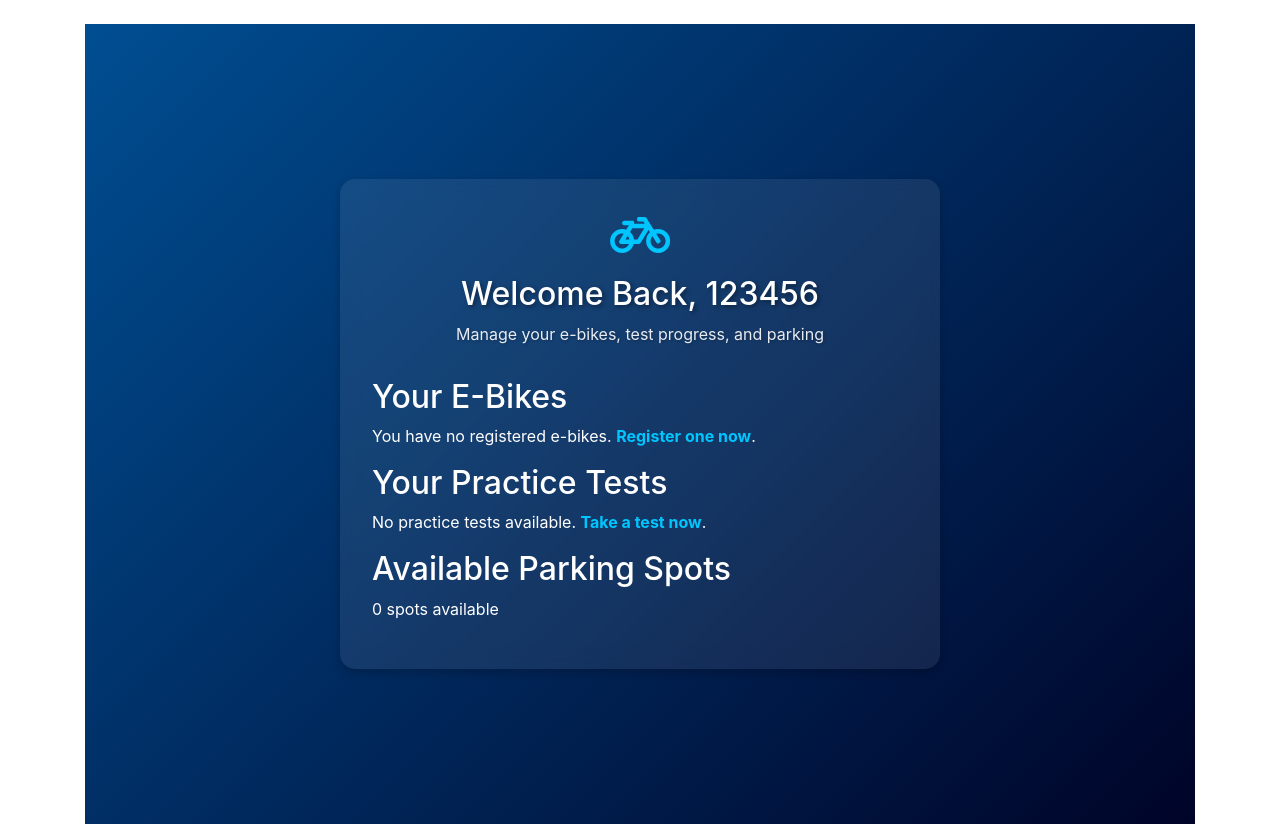
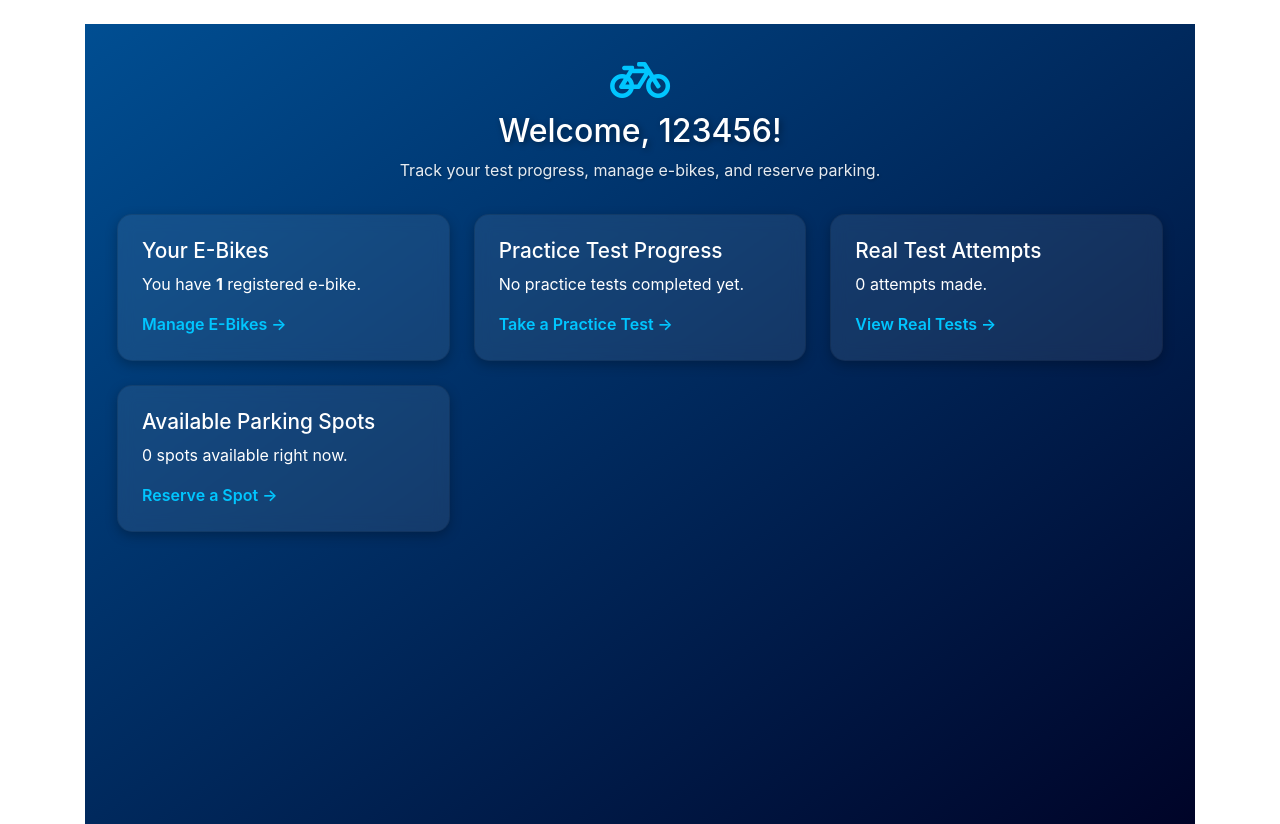
Before and after one commit to TheBlueTongue/eBikely, a Flask app: page /dashboard in a window 1280 px wide. Shown: the part 66-890 px from the top of the page. Run offline with Flask 3, Linux system fonts and the light colour scheme; a user stored in the database is signed in; some libraries are stand-ins or nearby versions.

Commit message:
started work on a parking systems aswell as updated dashboard

```diff
--- a/app.py
+++ b/app.py
@@ -145,13 +145,52 @@ def ebike_management():
     return render_template('ebike_management.html', ebikes=ebikes, form=form, passed_test=passed_test)
 
 
-@app.route('/parking_spots')
+@app.route('/reserve_spot', methods=['POST'])
 @login_required
-def parking_spots():
+def reserve_spot():
     session = SessionLocal()
-    spots = session.query(ParkingSpot).all()
+    spot_id = request.form.get('spot_id')
+    spot = session.query(ParkingSpot).get(spot_id)
+
+    if not spot or not spot.is_available:
+        flash("This spot is no longer available.", "danger")
+        session.close()
+        return redirect('/parking_spots')
+
+    # Count reserved spots in this area
+    area_spots = session.query(ParkingSpot).filter_by(area=spot.area, is_available=False).count()
+
+    if spot.area == Area.OLD_SCHOOL and area_spots >= 100:
+        flash("Old School parking is full.", "danger")
+    elif spot.area == Area.SIDE_GATE and area_spots >= 50:
+        flash("Side Gate parking is full.", "danger")
+    else:
+        spot.is_available = False
+        spot.reserved_for = current_user.id
+        spot.reservation_date = date.today()
+        session.commit()
+        flash("Spot reserved successfully!", "success")
+
     session.close()
-    return render_template('parking_spots.html', spots=spots)
+    return redirect('/parking_spots')
+
+
+@app.route('/release_spot', methods=['POST'])
+@login_required
+def release_spot():
+    session = SessionLocal()
+    spot_id = request.form.get('spot_id')
+    spot = session.query(ParkingSpot).get(spot_id)
+
+    if spot and spot.reserved_for == current_user.id:
+        spot.is_available = True
+        spot.reserved_for = None
+        spot.reservation_date = None
+        session.commit()
+        flash("Spot released.", "info")
+
+    session.close()
+    return redirect('/parking_spots')
 
 @app.route('/real_tests')
 @login_required
--- a/database_setup.py
+++ b/database_setup.py
@@ -2,6 +2,8 @@ from sqlalchemy import create_engine, Column, Integer, String, Boolean, DateTime
 from sqlalchemy.orm import declarative_base, relationship, sessionmaker
 from flask_login import UserMixin
 from datetime import datetime
+from sqlalchemy import Date, Enum
+import enum
 
 DATABASE_URL = 'sqlite:///persistent_database.db'
 
@@ -99,13 +101,19 @@ class PracticeAttempt(Base):
 
     user = relationship("User", back_populates="practice_attempts")
 
+class Area(enum.Enum):
+    OLD_SCHOOL = "Old School"
+    SIDE_GATE = "Side Gate"
+
 class ParkingSpot(Base):
     __tablename__ = 'parking_spots'
 
     id = Column(Integer, primary_key=True)
     number = Column(String(10), nullable=False, unique=True)
+    area = Column(Enum(Area), nullable=False)
     is_available = Column(Boolean, default=True)
     reserved_for = Column(Integer, ForeignKey('users.id'))
+    reservation_date = Column(Date)  # Date of reservation
 
     reserved_user = relationship("User", back_populates="parking_spot")
 
--- a/templates/base.html
+++ b/templates/base.html
@@ -29,7 +29,8 @@
                             <a class="nav-link {% if request.endpoint == 'ebike_management' %}active{% endif %}" href="{{ url_for('ebike_management') }}">Manage E-Bikes</a>
                         </li>
                         <li class="nav-item">
-                            <a class="nav-link {% if request.endpoint == 'parking_spots' %}active{% endif %}" href="{{ url_for('parking_spots') }}">Parking Spots</a>
+                            <a class="nav-link {% if request.endpoint == 'reserve_spot' %}active{% endif %}" href="{{ url_for('reserve_spot') }}">Parking Spots</a>
+
                         </li>
                         <li class="nav-item">
                             <a class="nav-link {% if request.endpoint == 'practice_selection' %}active{% endif %}" href="{{ url_for('practice_selection') }}">Practice Tests</a>
--- a/templates/dashboard.html
+++ b/templates/dashboard.html
@@ -1,114 +1,117 @@
 {% extends 'base.html' %}
-
 {% block title %}Dashboard - eBikely{% endblock %}
 
 {% block content %}
-<div class="auth-container fade-in">
-    <div class="auth-card slide-up">
-        <div class="auth-header">
-            <i class="fas fa-bicycle auth-icon"></i>
-            <h1>Welcome Back, {{ current_user.username }}</h1>
-            <p class="subtitle">Manage your e-bikes, test progress, and parking</p>
+<div class="dashboard-container fade-in">
+    <div class="dashboard-header">
+        <i class="fas fa-bicycle dashboard-icon"></i>
+        <h1>Welcome, {{ current_user.username }}!</h1>
+        <p class="subtitle">Track your test progress, manage e-bikes, and reserve parking.</p>
+    </div>
+
+    <div class="dashboard-grid">
+        <!-- E-Bike Overview -->
+        <div class="card">
+            <h2>Your E-Bikes</h2>
+            {% if ebike_count > 0 %}
+                <p>You have <strong>{{ ebike_count }}</strong> registered e-bike{{ 's' if ebike_count > 1 else '' }}.</p>
+                <a href="{{ url_for('ebike_management') }}">Manage E-Bikes →</a>
+            {% else %}
+                <p>No e-bikes registered yet.</p>
+                <a href="{{ url_for('ebike_management') }}">Register one now →</a>
+            {% endif %}
         </div>
 
-        <div class="auth-form">
-            <h2>Your E-Bikes</h2>
-            {% if ebikes %}
-                <ul>
-                {% for ebike in ebikes %}
-                    <li>{{ ebike.model }} ({{ ebike.colour }}) - Serial: {{ ebike.serial_number }}</li>
-                {% endfor %}
-                </ul>
+        <!-- Practice Test Progress -->
+        <div class="card">
+            <h2>Practice Test Progress</h2>
+            {% if completed_practice_tests > 0 %}
+                <p><strong>{{ completed_practice_tests }}</strong> practice test{{ 's' if completed_practice_tests > 1 else '' }} passed.</p>
             {% else %}
-                <p>You have no registered e-bikes. <a href="{{ url_for('ebike_management') }}">Register one now</a>.</p>
+                <p>No practice tests completed yet.</p>
             {% endif %}
+            <a href="{{ url_for('practice_selection') }}">Take a Practice Test →</a>
+        </div>
 
-            <h2>Your Practice Tests</h2>
-            {% if practice_tests %}
-                <ul>
-                {% for test in practice_tests %}
-                    <li>{{ test.name }} - {{ test.description }}</li>
-                {% endfor %}
-                </ul>
-            {% else %}
-                <p>No practice tests available. <a href="{{ url_for('practice_selection') }}">Take a test now</a>.</p>
-            {% endif %}
+        <!-- Real Test Count -->
+        <div class="card">
+            <h2>Real Test Attempts</h2>
+            <p>{{ total_tests }} attempt{{ 's' if total_tests != 1 else '' }} made.</p>
+            <a href="{{ url_for('real_tests') }}">View Real Tests →</a>
+        </div>
 
+        <!-- Parking Availability -->
+        <div class="card">
             <h2>Available Parking Spots</h2>
-            <p>{{ available_parking_spots }} spots available</p>
+            <p>{{ available_parking_spots }} spot{{ 's' if available_parking_spots != 1 else '' }} available right now.</p>
+            <a href="{{ url_for('reserve_spot') }}">Reserve a Spot →</a>
         </div>
     </div>
 </div>
 
 <style>
-.auth-container {
+.dashboard-container {
+    padding: 2rem;
+    background: linear-gradient(to bottom right, #004e92, #000428);
+    color: white;
     min-height: 100vh;
-    padding: 2rem;
-    background: linear-gradient(135deg, #004e92 0%, #000428 100%);
-    display: flex;
-    align-items: center;
-    justify-content: center;
 }
 
-.auth-card {
-    background: rgba(255, 255, 255, 0.08);
-    backdrop-filter: blur(10px);
-    padding: 2rem;
-    border-radius: 15px;
-    width: 100%;
-    max-width: 600px;
-    box-shadow: 0 4px 10px rgba(0, 0, 0, 0.2);
+.dashboard-header {
+    text-align: center;
+    margin-bottom: 2rem;
 }
 
-.auth-header {
-    text-align: center;
-    margin-bottom: 2rem;
-    color: white;
+.dashboard-icon {
+    font-size: 3rem;
+    color: #00c6ff;
+    margin-bottom: 0.5rem;
 }
 
-.auth-icon {
-    font-size: 3rem;
-    margin-bottom: 1rem;
-    color: #00c6ff;
+.dashboard-header h1 {
+    font-size: 2rem;
+    text-shadow: 2px 2px 6px rgba(0, 0, 0, 0.4);
 }
 
-.auth-header h1 {
-    font-size: 2rem;
-    margin-bottom: 0.5rem;
-    text-shadow: 2px 2px 4px rgba(0, 0, 0, 0.4);
-}
-
-.auth-header .subtitle {
+.dashboard-header .subtitle {
+    font-size: 1rem;
     opacity: 0.9;
+    margin-top: 0.5rem;
     text-shadow: 1px 1px 3px rgba(0, 0, 0, 0.3);
 }
 
-.auth-form {
-    color: white;
+.dashboard-grid {
+    display: grid;
+    grid-template-columns: repeat(auto-fit, minmax(260px, 1fr));
+    gap: 1.5rem;
 }
 
-.auth-form ul {
-    list-style: none;
-    padding: 0;
-    margin-bottom: 1.5rem;
+.card {
+    background: rgba(255, 255, 255, 0.08);
+    backdrop-filter: blur(8px);
+    padding: 1.5rem;
+    border-radius: 15px;
+    box-shadow: 0 4px 12px rgba(0, 0, 0, 0.25);
+    text-align: left;
 }
 
-.auth-form li {
-    background: rgba(255, 255, 255, 0.15);
-    padding: 0.8rem 1.2rem;
-    border-radius: 10px;
-    margin-bottom: 0.8rem;
-    color: white;
-    text-shadow: 1px 1px 2px rgba(0, 0, 0, 0.3);
+.card h2 {
+    font-size: 1.3rem;
+    margin-bottom: 0.5rem;
 }
 
-.auth-form a {
+.card p {
+    font-size: 1rem;
+    margin-bottom: 1rem;
+}
+
+.card a {
     color: #00c6ff;
     text-decoration: none;
-    font-weight: bold;
+    font-weight: 600;
 }
 
-.auth-form a:hover {
+.card a:hover {
     color: #0072ff;
 }
 </style>
```
Also changed, not shown: templates/parking_spots.html (+10 -11 lines), persistent_database.db.
